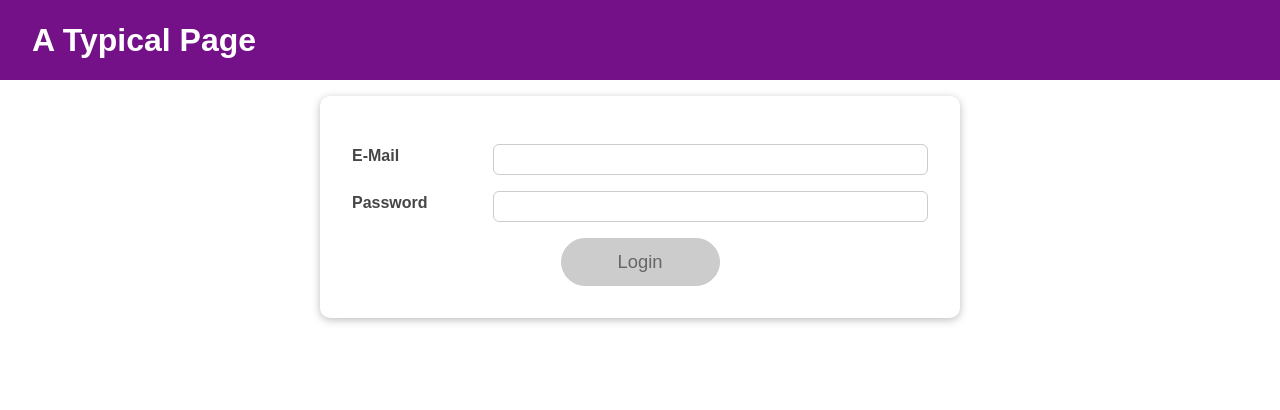
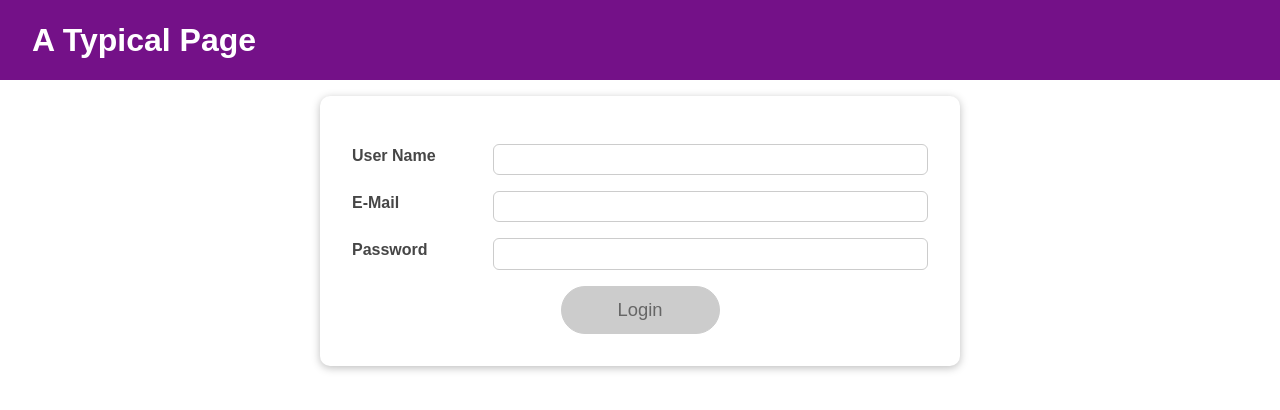
Before and after one commit to MrKolev/learning-project-React-4, a React (Create React App) app: page / in a window 1280 px wide. Shown: the top 410 px of the page. Built offline with nearby package versions, Linux system fonts and the light colour scheme.

Commit message:
Refactoring an Input Component

```diff
--- a/src/components/Login/Login.js
+++ b/src/components/Login/Login.js
@@ -4,6 +4,7 @@ import Card from '../UI/Card/Card';
 import classes from './Login.module.css';
 import Button from '../UI/Button/Button';
 import { AuthContext } from '../../store/auth-context';
+import { Input } from '../UI/Input/Input';
 
 const inputReducer = (state, action) => {
   switch (action.type) {
@@ -78,34 +79,29 @@ const Login = () => {
   return (
     <Card className={classes.login}>
       <form onSubmit={submitHandler}>
-        <div
-          className={`${classes.control} ${inputState.emailValid === false ? classes.invalid : ''
-            }`}
-        >
-          <label htmlFor="email">E-Mail</label>
-          <input
-            name='email'
-            type="email"
-            id="email"
-            value={inputState.emailValue}
+      <Input
+          lable={"User Name"}
+          id={"username"}
+          type={"text"}
+        />
+        <Input
+          isValid={inputState.emailValid}
+          lable={"E-Mail"}
+          id={"email"}
+          type={"email"}
+          emailValue={inputState.emailValue}
           onChange={changeHandler}
           onBlur={validateHandler}
         />
-        </div>
-        <div
-          className={`${classes.control} ${inputState.passValid === false ? classes.invalid : ''
-            }`}
-        >
-          <label htmlFor="password">Password</label>
-          <input
-            name='password'
-            type="password"
-            id="password"
-            value={inputState.passValue}
+        <Input
+          isValid={inputState.passValid}
+          lable={"Password"}
+          id={"password"}
+          type={"password"}
+          emailValue={inputState.passValue}
           onChange={changeHandler}
           onBlur={validateHandler}
         />
-        </div>
         <div className={classes.actions}>
           <Button type="submit" className={classes.btn} disabled={!inputState.formIsValid}>
             Login
--- a/src/components/Login/Login.module.css
+++ b/src/components/Login/Login.module.css
@@ -5,52 +5,6 @@
   padding: 2rem;
 }
 
-.control {
-  margin: 1rem 0;
-  display: flex;
-  align-items: stretch;
-  flex-direction: column;
-}
-
-.control label,
-.control input {
-  display: block;
-}
-
-.control label {
-  font-weight: bold;
-  flex: 1;
-  color: #464646;
-  margin-bottom: 0.5rem;
-}
-
-.control input {
-  flex: 3;
-  font: inherit;
-  padding: 0.35rem 0.35rem;
-  border-radius: 6px;
-  border: 1px solid #ccc;
-}
-
-.control input:focus {
-  outline: none;
-  border-color: #4f005f;
-  background: #f6dbfc;
-}
-
-.control.invalid input {
-  border-color: red;
-  background: #fbdada;
-}
-
 .actions {
   text-align: center;
 }
-
-@media (min-width: 768px) {
-  .control {
-    align-items: center;
-    flex-direction: row;
-  }
-
-}
--- /dev/null
+++ b/src/components/UI/Input/Input.js
@@ -0,0 +1,31 @@
+import classes from './Input.module.css';
+
+
+export const Input = (
+    { isValid,
+        lable,
+        id,
+        type,
+        emailValue,
+        onChange,
+        onBlur
+    }
+) => {
+
+    return (
+        <div
+            className={`${classes.control} ${isValid === false ? classes.invalid : ''
+                }`}
+        >
+            <label htmlFor={id}>{lable}</label>
+            <input
+                name={id}
+                type={type}
+                id={id}
+                value={emailValue}
+                onChange={onChange}
+                onBlur={onBlur}
+            />
+        </div>
+    )
+}
--- /dev/null
+++ b/src/components/UI/Input/Input.module.css
@@ -0,0 +1,45 @@
+.control {
+    margin: 1rem 0;
+    display: flex;
+    align-items: stretch;
+    flex-direction: column;
+}
+
+.control label,
+.control input {
+    display: block;
+}
+
+.control label {
+    font-weight: bold;
+    flex: 1;
+    color: #464646;
+    margin-bottom: 0.5rem;
+}
+
+.control input {
+    flex: 3;
+    font: inherit;
+    padding: 0.35rem 0.35rem;
+    border-radius: 6px;
+    border: 1px solid #ccc;
+}
+
+.control input:focus {
+    outline: none;
+    border-color: #4f005f;
+    background: #f6dbfc;
+}
+
+.control.invalid input {
+    border-color: red;
+    background: #fbdada;
+}
+
+@media (min-width: 768px) {
+    .control {
+      align-items: center;
+      flex-direction: row;
+    }
+
+  }
```
Lines whose indentation alone changed are shown as unchanged.
